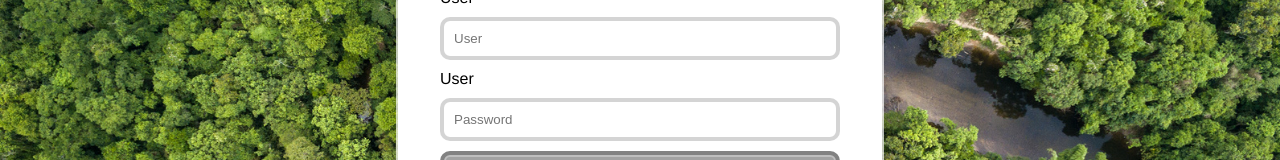
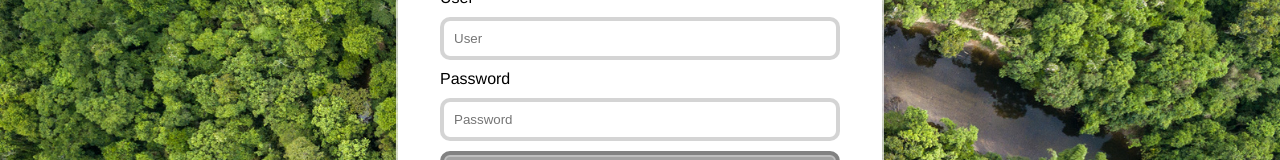
Before and after one commit to lucasferreiralimax/chat-vue, a Vue app: page /login in a window 1280 px wide. Shown: the part 354-514 px from the top of the page. Built offline with nearby package versions, Linux system fonts and the light colour scheme.

Commit message:
update translate and add class logo in nav menu button

```diff
--- a/src/components/chat/ChatHeader.vue
+++ b/src/components/chat/ChatHeader.vue
@@ -9,7 +9,7 @@
       </svg>
     </button>
     <nav class="nav">
-      <router-link to="/" tag="button" class="item" @click.native="menuBars = false">
+      <router-link to="/" tag="button" class="item logo" @click.native="menuBars = false">
         <img alt="Vue logo" src="../../assets/chat-icon.svg" width="20px">
         <span>{{ this.$t("nav.home") }}</span>
       </router-link>
--- a/src/locales/fr-FR.json
+++ b/src/locales/fr-FR.json
@@ -17,7 +17,7 @@
       },
       "welcome": {
         "title": "Sois le bienvenu",
-        "text": "Une interface de chat simple créée avec Vue.js"
+        "text": "Une interface de bavarder simple créée avec Vue.js"
       },
       "profile": {
         "title": "Profil | Editer le profil",
--- a/src/views/Login.vue
+++ b/src/views/Login.vue
@@ -12,7 +12,7 @@
       <label for="user">{{ this.$t("views.login.user") }}</label>
       <input id="user" type="text" name="user" :placeholder='$t("views.login.user")' v-model="user">
       <br>
-      <label for="password">{{ this.$t("views.login.user") }}</label>
+      <label for="password">{{ this.$t("views.login.pass") }}</label>
       <input id="password" type="password" name="password" :placeholder='$t("views.login.pass")' v-model="pass">
       <br>
       <button name="button" :disabled="!user || !pass">{{ this.$t("views.login.enter") }}</button>
```
